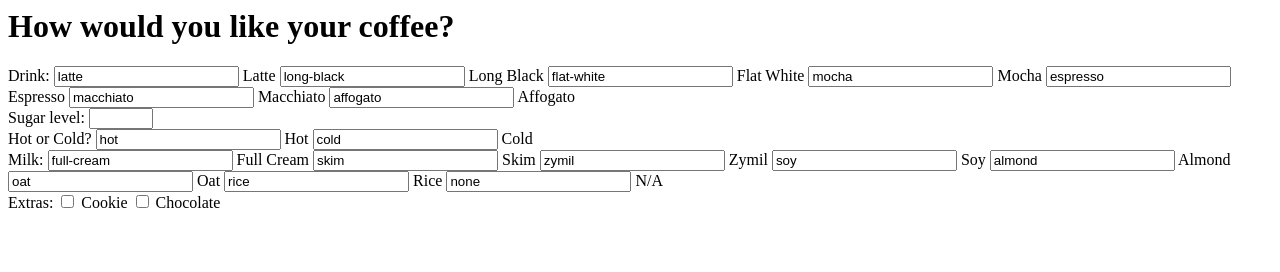
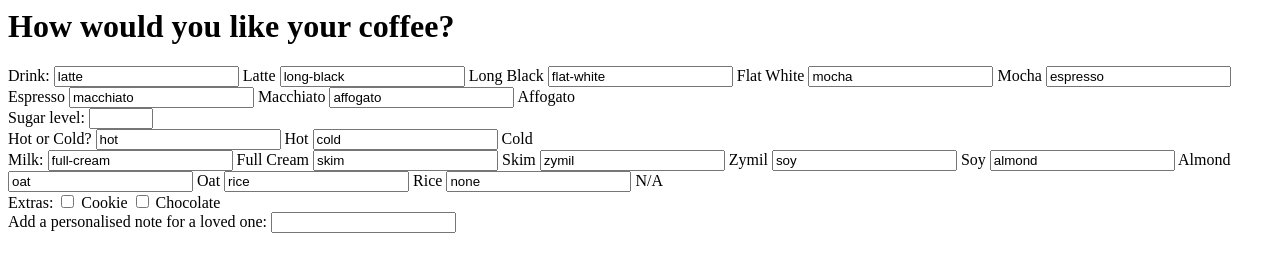
Before and after one commit to susanjsp/coffeehaus, a plain HTML site: page order.html in a window 1280 px wide. Drawn offline with Linux system fonts and the light colour scheme.

Commit message:
added personalised note

```diff
--- a/order.html
+++ b/order.html
@@ -74,7 +74,10 @@
 		</section>
 
 		<!-- Add personalised note: -->
-
+		<section class="note-order">
+			<span>Add a personalised note for a loved one: </span>
+			<input id="" name="note" type="textarea" rows="5" cols="50" maxlength="50">
+		</section>
 	</form>
 </body>
 </html>
```
